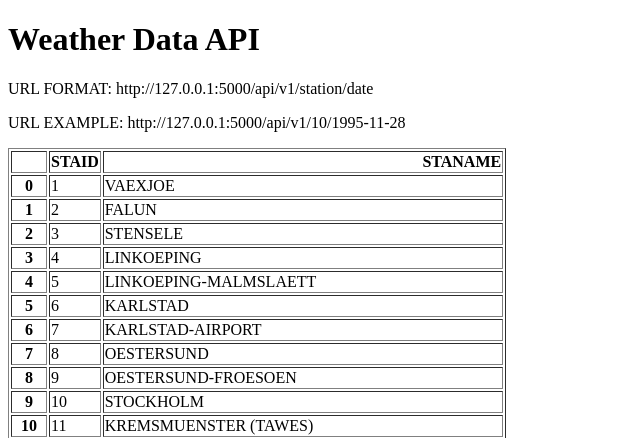
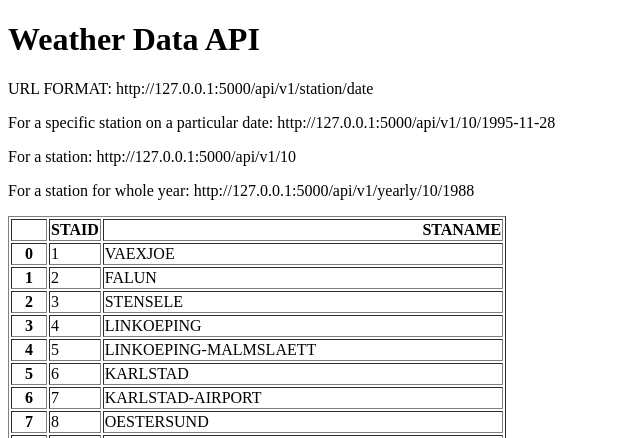
Before and after one commit to Aryan-Akhilesh/Weather_API, a Flask app: page / in a window 1280 px wide. Shown: the top 438 px of the page, without its empty margins (0-640 px from the left). Run offline with Flask 2, Linux system fonts and the light colour scheme.

Commit message:
Add URL endpoints for annual and all data

```diff
--- a/main.py
+++ b/main.py
@@ -18,6 +18,21 @@ def about(station, date):
             "date": date,
             "temperature": temperature}
 
+@app.route("/api/v1/<station>")
+def st_temp(station):
+    filename = "data_small/TG_STAID" + str(station).zfill(6) + ".txt"
+    df = pd.read_csv(filename, skiprows=20, parse_dates=["    DATE"])
+    return df.to_dict(orient="records")
+
+@app.route("/api/v1/yearly/<station>/<year>")
+def yearly(station, year):
+    filename = "data_small/TG_STAID" + str(station).zfill(6) + ".txt"
+    df = pd.read_csv(filename, skiprows=20)
+    df["    DATE"] = df["    DATE"].astype(str)
+    result = df[df["    DATE"].str.startswith(str(year))].to_dict(orient="records")
+    return result
+
+
 
 if __name__ == "__main__":
     app.run(debug=True)
--- a/templates/home.html
+++ b/templates/home.html
@@ -7,7 +7,9 @@
 <body>
 <h1>Weather Data API</h1>
 <p>URL FORMAT: http://127.0.0.1:5000/api/v1/station/date</p>
-<p>URL EXAMPLE: http://127.0.0.1:5000/api/v1/10/1995-11-28</p>
+<p>For a specific station on a particular date: http://127.0.0.1:5000/api/v1/10/1995-11-28</p>
+<p>For a station: http://127.0.0.1:5000/api/v1/10</p>
+<p>For a station for whole year: http://127.0.0.1:5000/api/v1/yearly/10/1988</p>
 <p>{{data|safe}}</p>
 </body>
 </html>
```
